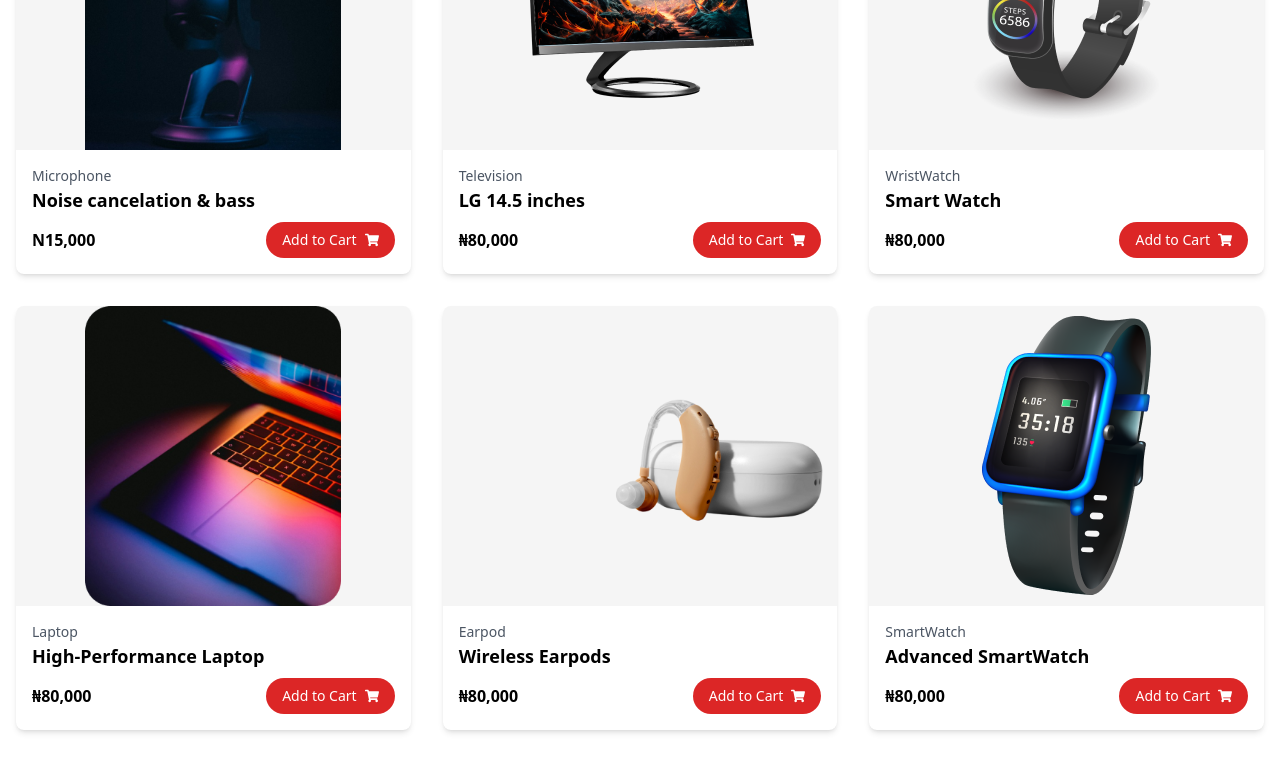
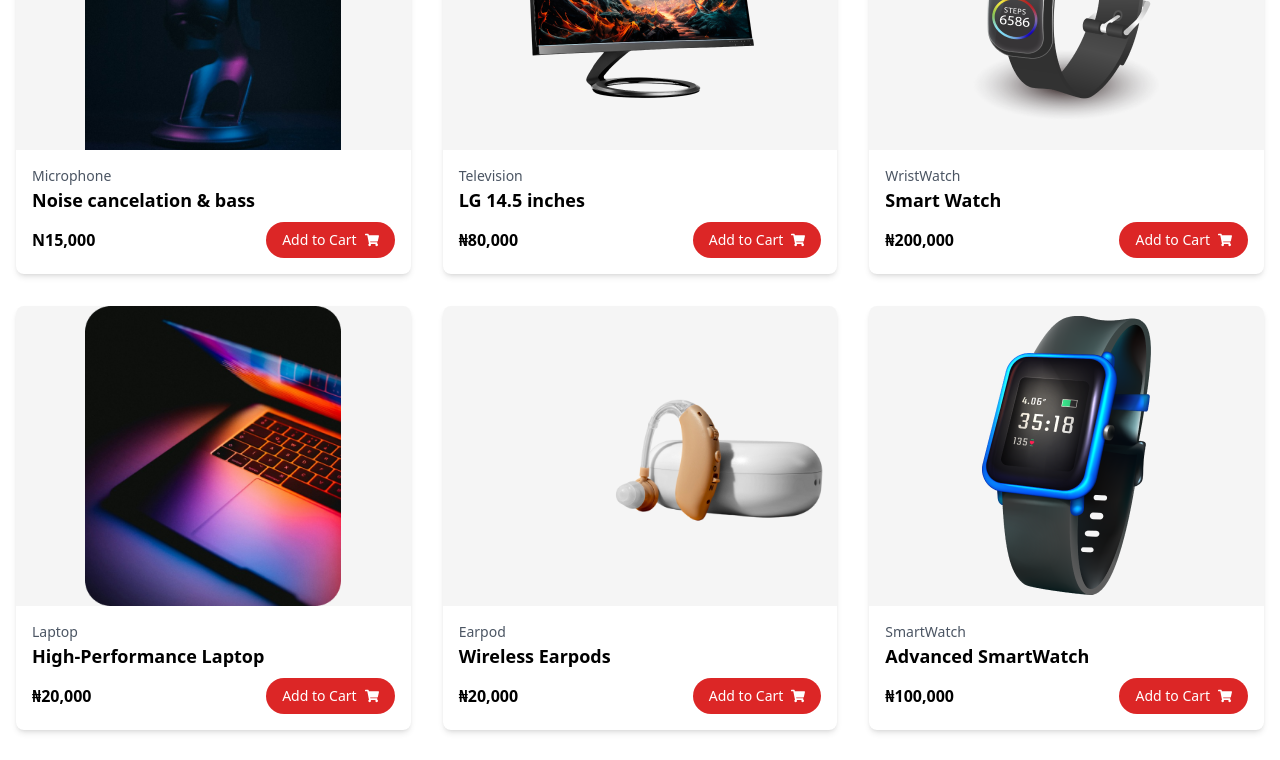
Before and after one commit to Segzyp1000/timbo-shop, a React (Create React App) app: page / in a window 1280 px wide. Shown: the part 2000-2760 px from the top of the page. Built offline with nearby package versions, Linux system fonts and the light colour scheme.

Commit message:
another commit

```diff
--- a/src/components/Navbar.jsx
+++ b/src/components/Navbar.jsx
@@ -19,7 +19,7 @@ const Navbar = () => {
         <div className="flex items-center space-x-4">
           <Link to="/">Home</Link>
           <Link to="/cart">
-            <FaShoppingCart className="bg-navText rounded-xl text-2xl" />
+            <FaShoppingCart className="bg-navText text-black rounded-xl text-2xl" />
           </Link>
 
           <button
--- a/src/components/NewItem.jsx
+++ b/src/components/NewItem.jsx
@@ -1,4 +1,5 @@
 import React, { useContext } from "react";
+import { Link } from "react-router-dom";
 import { FaShoppingCart } from "react-icons/fa";
 import Micro from "../asset/Rectangle 11 (2).png";
 import Pc from "../asset/10706486 1.png";
@@ -6,6 +7,7 @@ import smarter from "../asset/Smart@4x 1.png";
 import lappy from "../asset/Rectangle 11 (1).png";
 import earpod from "../asset/earpod 1.png";
 import Assess from "../asset/Asset 2@4x.png";
+import Dispenser from "../asset/Despenser 1.png";
 import { CartContext } from "../CartContext";
 
 const ProductCard = ({ id, image, category, name, price }) => {
@@ -21,12 +23,13 @@ const ProductCard = ({ id, image, category, name, price }) => {
         <p className="font-bold text-lg mb-2">{name}</p>
         <div className="flex justify-between items-center">
           <p className="font-bold">{price}</p>
-          <button
+          <Link
+            to="/cart"
             onClick={() => cart.addOneToCart(id)}
             className="flex items-center gap-2 bg-red-600 text-white rounded-full px-4 py-2 text-sm"
           >
             Add to Cart <FaShoppingCart />
-          </button>
+          </Link>
         </div>
       </div>
     </div>
@@ -54,28 +57,42 @@ const NewItem = () => {
       image: smarter,
       category: "WristWatch",
       name: "Smart Watch",
-      price: "₦80,000",
+      price: "₦200,000",
     },
     {
       id: 4,
       image: lappy,
       category: "Laptop",
       name: "High-Performance Laptop",
-      price: "₦80,000",
+      price: "₦20,000",
     },
     {
       id: 5,
       image: earpod,
       category: "Earpod",
       name: "Wireless Earpods",
-      price: "₦80,000",
+      price: "₦20,000",
     },
     {
       id: 6,
       image: Assess,
       category: "SmartWatch",
       name: "Advanced SmartWatch",
-      price: "₦80,000",
+      price: "₦100,000",
+    },
+    {
+      id: 7,
+      image: Dispenser,
+      category: " Dispenser",
+      name: "Dispenser",
+      price: "₦30,000",
+    },
+    {
+      id: 8,
+      image: Dispenser,
+      category: "Blender",
+      name: "Despenser 1.png",
+      price: "₦30,000",
     },
   ];
 
--- a/src/pages/CartPage.jsx
+++ b/src/pages/CartPage.jsx
@@ -1,12 +1,12 @@
 import React, { useContext } from "react";
 import { CartContext } from "../CartContext";
-
 import Micro from "../asset/Rectangle 11 (2).png";
 import Pc from "../asset/10706486 1.png";
 import smarter from "../asset/Smart@4x 1.png";
 import lappy from "../asset/Rectangle 11 (1).png";
 import earpod from "../asset/earpod 1.png";
 import Assess from "../asset/Asset 2@4x.png";
+import Dispenser from "../asset/Despenser 1.png";
 
 console.log("CartContext:", CartContext);
 const products = [
@@ -29,28 +29,35 @@ const products = [
     image: smarter,
     category: "WristWatch",
     name: "Smart@4x 1.png",
-    price: "₦80,000",
+    price: "₦200,000",
   },
   {
     id: 4,
     image: lappy,
     category: "Laptop",
     name: "Rectangle 11 (1).png",
-    price: "₦80,000",
+    price: "₦20,000",
   },
   {
     id: 5,
     image: earpod,
     category: "Earpod",
     name: "earpod 1.png",
-    price: "₦80,000",
+    price: "₦20,000",
   },
   {
     id: 6,
     image: Assess,
     category: "SmartWatch",
     name: "Asset 2@4x.png",
-    price: "₦80,000",
+    price: "₦100,000",
+  },
+  {
+    id: 7,
+    image: Dispenser,
+    category: "Dispender",
+    name: "Dispenser",
+    price: "₦30,000",
   },
 ];
 
```
